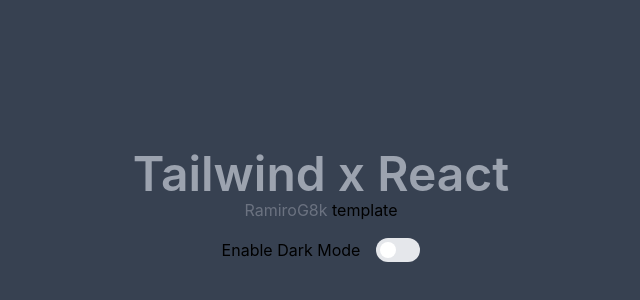
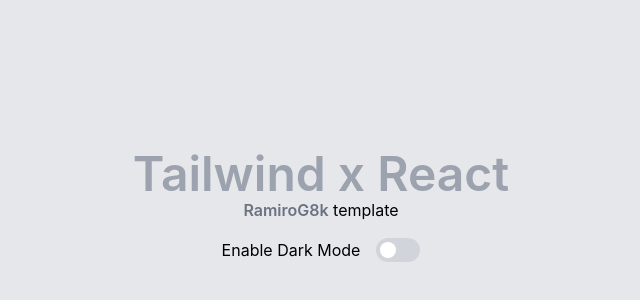
Before and after one commit to RamiroG8k/KredFeed-Form, a React (Create React App) app: page / in a window 1280 px wide. Shown: the part 186-486 px from the top of the page, without its empty margins (319-959 px from the left). Built offline with nearby package versions, Linux system fonts and the light colour scheme.

Commit message:
dark mode toggler

```diff
--- a/src/App.tsx
+++ b/src/App.tsx
@@ -12,10 +12,10 @@
     }
 
     return (
-        <section className="flex flex-col h-screen w-screen bg-gray-700 justify-center items-center">
+        <section className="flex flex-col h-screen w-screen bg-gray-200 dark:bg-gray-700 justify-center items-center">
             <div className="text-center">
                 <h1 className="text-5xl font-semibold text-gray-400">Tailwind x React</h1>
-                <h2><a className="text-gray-500"
+                <h2 className="dark:text-gray-900"><a className="text-gray-500 dark:text-gray-300 font-semibold"
                     href="https://github.com/RamiroG8k" target="_blank" rel="noreferrer">RamiroG8k</a> template</h2>
             </div>
 
--- a/src/components/shared/ModeSwitcher.tsx
+++ b/src/components/shared/ModeSwitcher.tsx
@@ -13,10 +13,10 @@
     return (
         <Switch.Group>
             <div className={`${className} flex items-center`}>
-                <Switch.Label className="mr-4">Enable {enabled ? 'Light' : 'Dark'} Mode</Switch.Label>
+                <Switch.Label className="mr-4 dark:text-gray-400">Enable {enabled ? 'Light' : 'Dark'} Mode</Switch.Label>
                 <Switch checked={enabled} onChange={handleSwitch}
-                    className={`${enabled ? 'bg-blue-600' : 'bg-gray-200'
-                        } relative inline-flex items-center h-6 rounded-full w-11 transition-colors focus:outline-none focus:ring-2 focus:ring-offset-2 focus:ring-indigo-500`}>
+                    className={`${enabled ? 'bg-gray-900' : 'bg-gray-300'
+                        } relative inline-flex items-center h-6 rounded-full w-11 transition-colors focus:outline-none`}>
                     <span className={`${enabled ? 'translate-x-6' : 'translate-x-1'
                         } inline-block w-4 h-4 transform bg-white rounded-full transition-transform`} />
                 </Switch>
```
